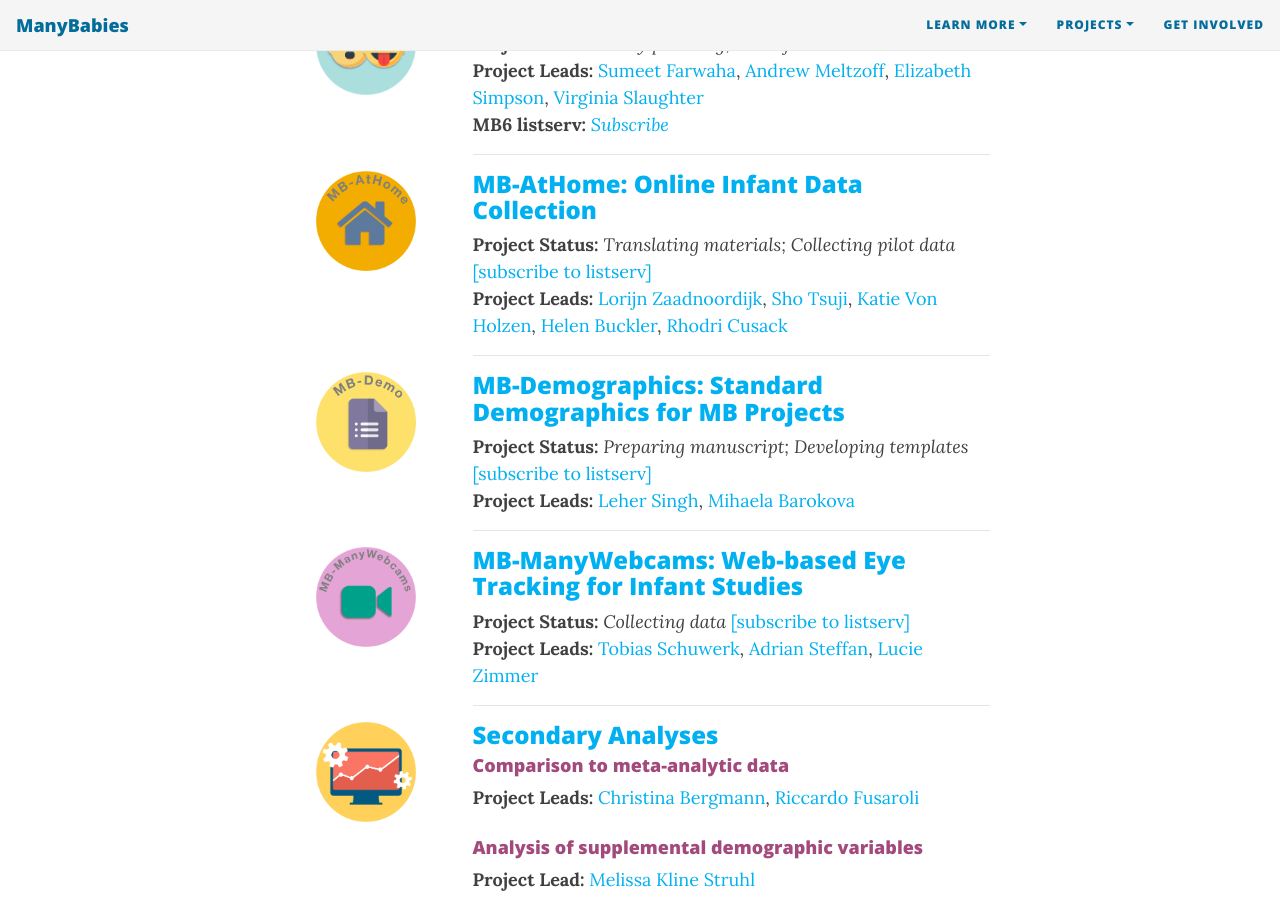
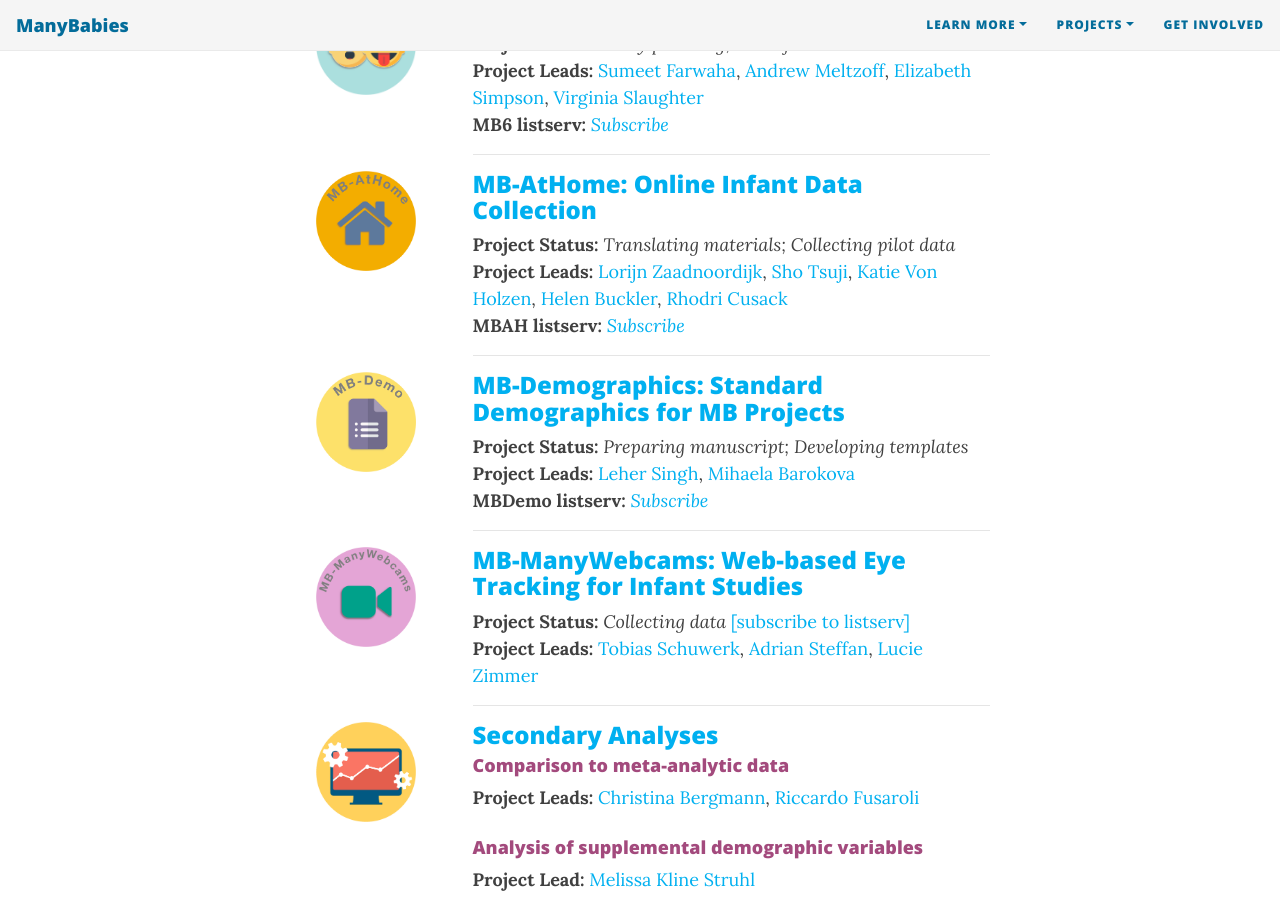
Before and after one commit to manybabies/manybabies.github.io, a Jekyll site: the page built from get_involved.md, in a window 1280 px wide and 900 px high, scrolled down 3221 px. Built offline with Jekyll 4.4.1, drawn with Linux system fonts in a browser that asks for light colours; nearby versions of some CDN libraries; some web fonts are replaced.

Commit message:
Update get_involved.md

```diff
--- a/get_involved.md
+++ b/get_involved.md
@@ -171,11 +171,9 @@
       </div>
       <div class="col-sm-9">
         <h3><a href="{{site.baseurl}}{% link MB-AtHome.md %}">MB-AtHome: Online Infant Data Collection</a></h3>
-        <b>Project Status:</b> <i>Translating materials; Collecting pilot data</i>
-          <a href="https://groups.google.com/forum/#!forum/infantlooksathome">[subscribe to listserv]</a><br>
-        <b>Project Leads:</b> <a href="mailto:L.Zaadnoordijk@tcd.ie">Lorijn Zaadnoordijk</a>, <a href="mailto:tsujish@gmail.com">Sho Tsuji</a>,
-          <a href="mailto:katie.m.vonholzen@gmail.com">Katie Von Holzen</a>, <a href="mailto:Helen.Buckler@nottingham.ac.uk">Helen Buckler</a>,
-          <a href="mailto:rhodricusack@cusacklab.org">Rhodri Cusack</a>
+        <b>Project Status:</b> <i>Translating materials; Collecting pilot data</i><br>
+        <b>Project Leads:</b> <a href="mailto:L.Zaadnoordijk@tcd.ie">Lorijn Zaadnoordijk</a>, <a href="mailto:tsujish@gmail.com">Sho Tsuji</a>, <a href="mailto:katie.m.vonholzen@gmail.com">Katie Von Holzen</a>, <a href="mailto:Helen.Buckler@nottingham.ac.uk">Helen Buckler</a>, <a href="mailto:rhodricusack@cusacklab.org">Rhodri Cusack</a><br>
+        <b>MBAH listserv:</b> <a href="https://groups.google.com/forum/#!forum/infantlooksathome"><i>Subscribe</i></a>
         <hr>
       </div>
     </div>
@@ -185,9 +183,9 @@
       </div>
       <div class="col-sm-9">
         <h3><a href="{{site.baseurl}}{% link MB-demographics.md %}">MB-Demographics: Standard Demographics for MB Projects</a></h3>
-        <b>Project Status:</b> <i>Preparing manuscript; Developing templates</i>
-          <a href="https://mailman.stanford.edu/mailman/listinfo/manybabies-demographics">[subscribe to listserv]</a><br>
-        <b>Project Leads:</b> <a href="mailto:leher.singh.nus@gmail.com">Leher Singh</a>, <a href="mailto:mihaela.barokova@gmail.com">Mihaela Barokova</a>
+        <b>Project Status:</b> <i>Preparing manuscript; Developing templates</i><br>
+        <b>Project Leads:</b> <a href="mailto:leher.singh.nus@gmail.com">Leher Singh</a>, <a href="mailto:mihaela.barokova@gmail.com">Mihaela Barokova</a><br>
+        <b>MBDemo listserv:</b> <a href="https://mailman.stanford.edu/mailman/listinfo/manybabies-demographics"><i>Subscribe</i></a>
         <hr>
       </div>
     </div>
```
